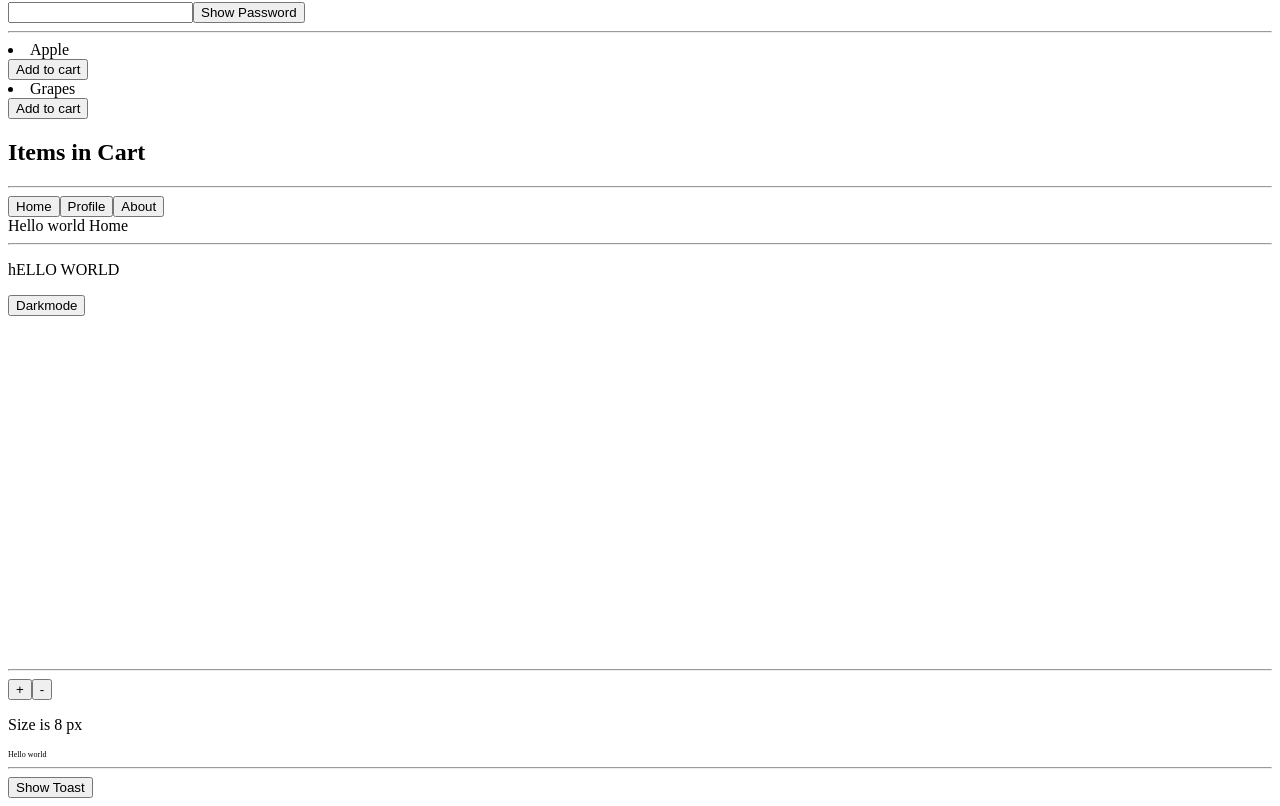
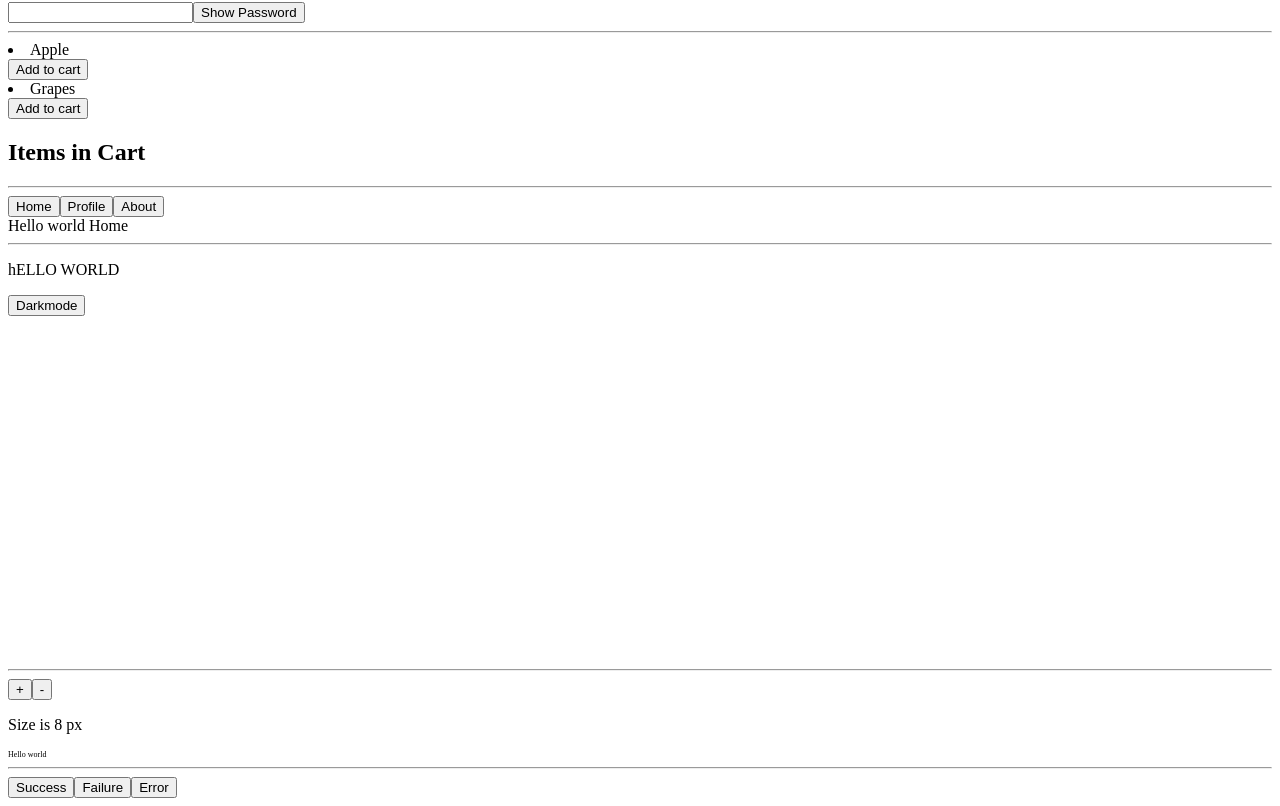
Before and after one commit to Raghav888/useStateReactPractice, a React (Create React App) app: page / in a window 1280 px wide. Shown: the part 219-1025 px from the top of the page. Built offline with nearby package versions, Linux system fonts and the light colour scheme.

Commit message:
Toast updated

```diff
--- a/src/App.js
+++ b/src/App.js
@@ -94,6 +94,7 @@ export default function App() {
 
   let [active, setactive] = useState(false);
   let [showbutton, buttonstatus] = useState(true);
+  let [showtoast, toastsetter] = useState("");
   const makeActive = () => {
     setactive(true);
     buttonstatus(false);
@@ -165,8 +166,45 @@ export default function App() {
       <hr />
       <Figma />
       <hr />
-      {showbutton && <button onClick={makeActive}>Show Toast</button>}
-      {active && <Toast changeActive={makeDeactive} />}
+      {showbutton && (
+        <button
+          onClick={() => {
+            toastsetter("green");
+            makeActive();
+          }}
+        >
+          Success
+        </button>
+      )}
+      {showbutton && (
+        <button
+          onClick={() => {
+            toastsetter("black");
+            makeActive();
+          }}
+        >
+          Failure
+        </button>
+      )}
+      {showbutton && (
+        <button
+          onClick={() => {
+            toastsetter("red");
+            makeActive();
+          }}
+        >
+          Error
+        </button>
+      )}
+      {active && showtoast === "green" && (
+        <Toast changeActive={makeDeactive} toastcolor={showtoast} />
+      )}
+      {active && showtoast === "black" && (
+        <Toast changeActive={makeDeactive} toastcolor={showtoast} />
+      )}
+      {active && showtoast === "red" && (
+        <Toast changeActive={makeDeactive} toastcolor={showtoast} />
+      )}
     </div>
   );
 }
--- a/src/styles.css
+++ b/src/styles.css
@@ -8,7 +8,7 @@
 }
 .snackbar {
   display: flex;
-  background-color: black;
+
   padding: 5px;
   align-items: center;
   max-width: max-content;
@@ -18,8 +18,6 @@
   color: white;
 }
 .snackbar__close {
-  background-color: black;
   margin-left: 10px;
   font-size: 15px;
-  border-color: black;
 }
--- a/src/toast.js
+++ b/src/toast.js
@@ -3,12 +3,44 @@ import React from "react";
 export default function Toast(prop) {
   return (
     <div>
-      <div className="snackbar">
-        <p className="mssge">Can't send photo. Retry in 5 seconds.</p>
-        <button onClick={prop.changeActive} className="snackbar__close">
-          X
-        </button>
-      </div>
+      {prop.toastcolor === "black" && (
+        <div style={{ backgroundColor: prop.toastcolor }} className="snackbar">
+          <p className="mssge">Can't send photo. Retry in 5 seconds.</p>
+          <button
+            onClick={prop.changeActive}
+            style={{ backgroundColor: prop.toastcolor }}
+            className="snackbar__close"
+          >
+            X
+          </button>
+        </div>
+      )}
+
+      {prop.toastcolor === "green" && (
+        <div style={{ backgroundColor: prop.toastcolor }} className="snackbar">
+          <p className="mssge">Saved successfully.</p>
+          <button
+            onClick={prop.changeActive}
+            style={{ backgroundColor: prop.toastcolor }}
+            className="snackbar__close"
+          >
+            X
+          </button>
+        </div>
+      )}
+
+      {prop.toastcolor === "red" && (
+        <div style={{ backgroundColor: prop.toastcolor }} className="snackbar">
+          <p className="mssge">Its error 404. Retry in 5 seconds.</p>
+          <button
+            onClick={prop.changeActive}
+            style={{ backgroundColor: prop.toastcolor }}
+            className="snackbar__close"
+          >
+            X
+          </button>
+        </div>
+      )}
     </div>
   );
 }
```
